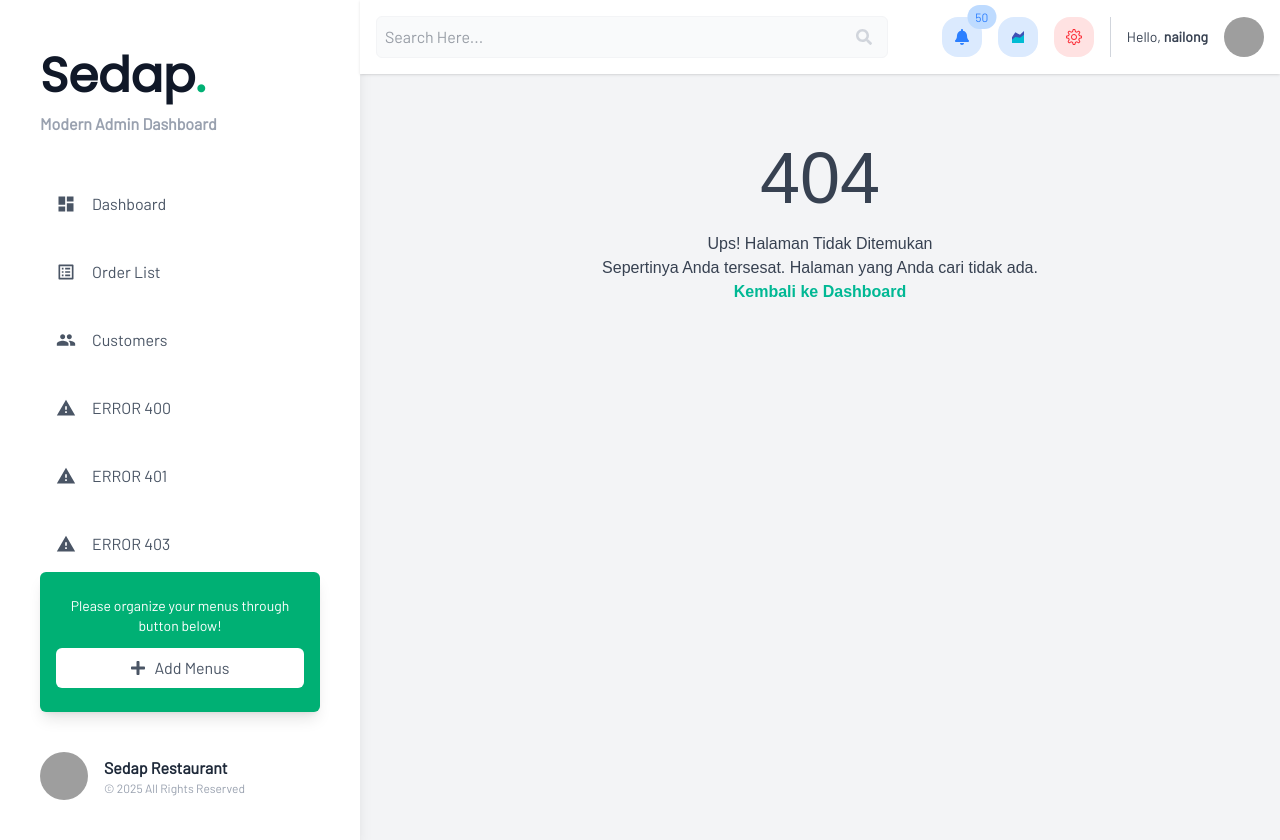
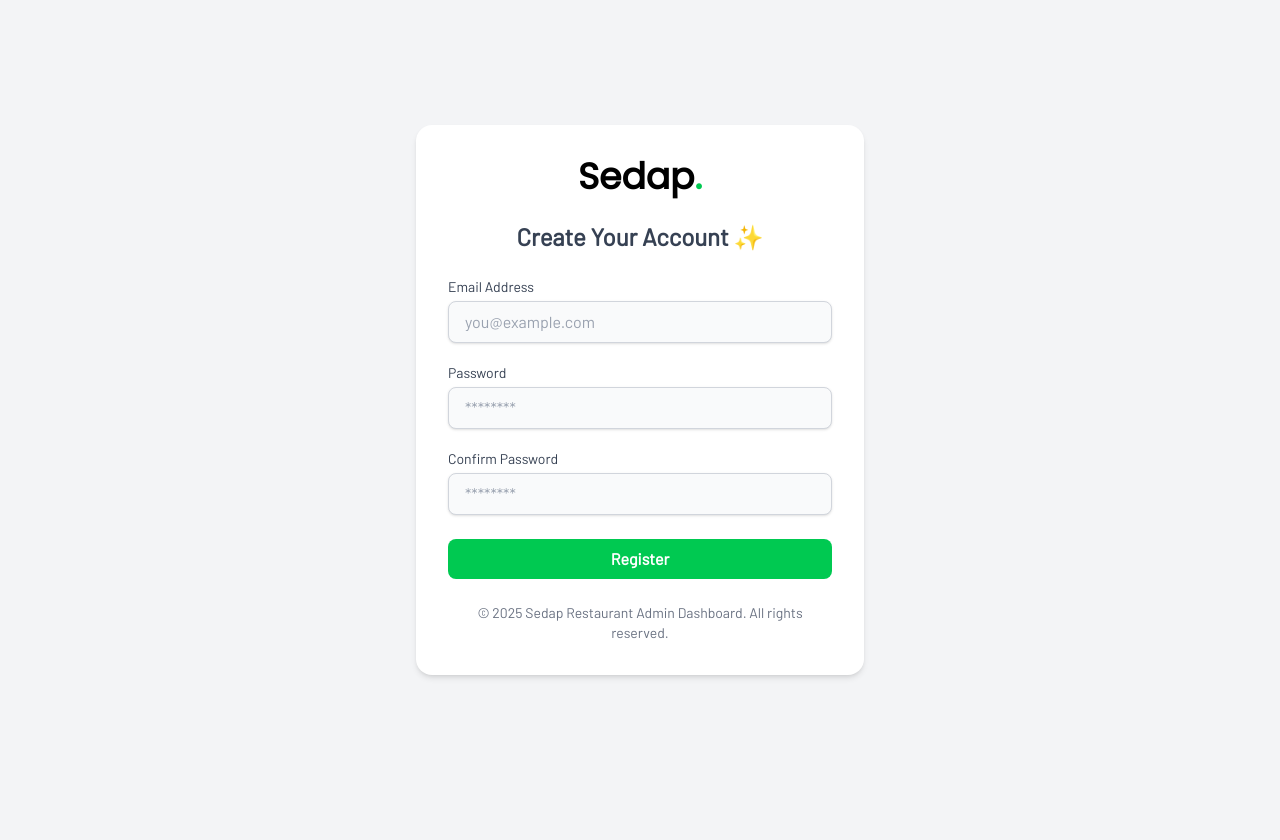
Before and after one commit to nailahpcr/prak-react-sic, a React (Vite) app: page /register in a window 1280 px wide. After the commit the page ends 800 px from the top, so only its background shows below. Built offline with nearby package versions, Linux system fonts and the light colour scheme; grey boxes are pictures that could not be loaded.

Commit message:
pertemuan 7

```diff
--- a/package.json
+++ b/package.json
@@ -11,6 +11,7 @@
   },
   "dependencies": {
     "@tailwindcss/vite": "^4.2.2",
+    "axios": "^1.15.2",
     "react": "^19.2.0",
     "react-dom": "^19.2.0",
     "react-icons": "^5.6.0",
--- a/src/App.jsx
+++ b/src/App.jsx
@@ -1,32 +1,33 @@
-import { useState } from "react";
-import Dashboard from "./pages/Dashboard";
-import Header from "./layouts/Header";
+import React, { useState, Suspense, lazy } from "react";
 import { Route, Routes } from "react-router-dom";
-import Orders from "./pages/Orders";
-import Customers from "./pages/Customers";
-import Sidebar from "./layouts/Sidebar";
+import Loading from "./components/Loading";
+import { ordersData } from "./data/dummyData";
+//Import Layout secara langsung
+import MainLayouts from "./layouts/MainLayouts";
+import AuthLayout from "./layouts/AuthLayout";
 import NotFound from "./pages/NotFound";
 import ErrorPage from "./pages/ErrorPage";
-import { ordersData } from "./data/dummyData";
+// Lazy Loading Halaman
+const Dashboard = lazy(() => import("./pages/Dashboard"));
+const Orders = lazy(() => import("./pages/Orders"));
+const Customers = lazy(() => import("./pages/Customers"));
+const Login = lazy(() => import("./pages/auth/login"));
+const Register = lazy(() => import("./pages/auth/register"));
+const Forgot = lazy(() => import("./pages/auth/forgot"));
 
 function App() {
   const [count, setCount] = useState(0);
 
   return (
-    <>
-      <div className="flex min-h-screen bg-gray-100">
-        {/* Sidebar di sisi kiri */}
-        <Sidebar />
-
-        {/* Konten utama di sisi kanan */}
-        <div className="flex-1 flex flex-col">
-          <Header />
-          <main className="flex-1 overflow-y-auto">
+    <Suspense fallback={<Loading />}>
       <Routes>
+        <Route element={<MainLayouts />}>
           <Route path="/" element={<Dashboard />} />
           <Route path="/orders" element={<Orders />} />
           <Route path="/customers" element={<Customers />} />
           <Route path="*" element={<NotFound />} />
+        </Route>
+
         <Route path="/error-400" element={
           <ErrorPage
             code="400"
@@ -43,7 +44,6 @@
             image="http://googleusercontent.com/image_collection/image_retrieval/11323800249622538842_2"
           />
         } />
-
         <Route path="/error-403" element={
           <ErrorPage
             code="403"
@@ -52,11 +52,15 @@
             image="https://illustrations.popsy.co/amber/shaking-hands.svg"
           />
         } />
+
+        <Route element={<AuthLayout />}>
+          <Route path="/login" element={<Login />} />
+          <Route path="/register" element={<Register />} />
+          <Route path="/forgot" element={<Forgot />} />
+        </Route>
       </Routes>
-          </main>
-        </div>
-      </div>
-    </>
+    </Suspense>
+
   );
 }
 
--- /dev/null
+++ b/src/components/Loading.jsx
@@ -0,0 +1,8 @@
+export default function Loading() {
+    return (
+        <div className=" flex flex-col justify-center items-center min-h-screen bg-white">
+            <div className="w-12 h-12 border-4 border-green-500 border-t-transparent rounded-full animate-spin mb-4"></div>
+            <p className="text-green-600 text-lg">Loading...</p>
+        </div>
+    );
+}
--- /dev/null
+++ b/src/layouts/AuthLayout.jsx
@@ -0,0 +1,23 @@
+import { Outlet } from "react-router-dom";
+
+export default function AuthLayout() {
+    return (
+        <div className="min-h-screen flex items-center justify-center bg-gray-100">
+            <div className="bg-white p-8 rounded-2xl shadow-md w-full max-w-md">
+                <div className="flex items-center justify-center mb-6">
+                    <h1 className="text-4xl font-poppins font-extrabold text-gray-800">
+                        <span className="text-black">Sedap</span>
+                        <span className="text-green-500">.</span>
+                    </h1>
+                </div>
+
+                <Outlet/>
+
+                <p className="text-center text-sm text-gray-500 mt-6">
+                    © 2025 Sedap Restaurant Admin Dashboard. All rights
+                    reserved.
+                </p>
+            </div>
+        </div>
+    )
+}
--- /dev/null
+++ b/src/layouts/MainLayouts.jsx
@@ -0,0 +1,20 @@
+import React from 'react';
+import { Outlet } from 'react-router-dom';
+import Sidebar from '../components/Sidebar';
+import Header from '../components/Header';
+
+export default function MainLayouts() {
+  return (
+    <div className="bg-gray-100 min-h-screen flex">
+      <Sidebar />
+
+      <div className="flex-1 p-4">
+        <Header />
+
+        <div className="mt-4">
+          <Outlet />
+        </div>
+      </div>
+    </div>
+  );
+}
--- a/src/pages/Customers.jsx
+++ b/src/pages/Customers.jsx
@@ -1,6 +1,5 @@
 import React, { useState } from 'react'; // Tambahkan useState
 import { FaShoppingCart, FaTruck, FaBan, FaDollarSign } from "react-icons/fa";
-import Header from "../layouts/Header";
 import { customersData } from "../data/dummyData";
 import PageHeader from "../pertemuan-5/PageHeader";
 
--- a/src/pages/Orders.jsx
+++ b/src/pages/Orders.jsx
@@ -1,6 +1,5 @@
 import React, { useState } from 'react'; // Tambahkan useState
 import { FaShoppingCart, FaTruck, FaBan, FaDollarSign } from "react-icons/fa";
-import Header from "../layouts/Header";
 import { ordersData } from "../data/dummyData";
 import PageHeader from "../pertemuan-5/PageHeader";
 
--- /dev/null
+++ b/src/pages/auth/Forgot.jsx
@@ -0,0 +1,39 @@
+export default function Forgot() {
+    return (
+        <div>
+            <h2 className="text-2xl font-semibold text-gray-700 mb-2 text-center">
+                Forgot Your Password?
+            </h2>
+
+            <p className="text-sm text-gray-500 mb-6 text-center">
+                Enter your email address and we'll send you a link to reset your
+                password.
+            </p>
+
+            <form>
+                <div className="mb-5">
+                    <label
+                        htmlFor="email"
+                        className="block text-sm font-medium text-gray-700 mb-1"
+                    >
+                        Email Address
+                    </label>
+                    <input
+                        type="email"
+                        id="email"
+                        className="w-full px-4 py-2 bg-gray-50 border border-gray-300 rounded-lg shadow-sm
+                            placeholder-gray-400"
+                        placeholder="you@example.com"
+                    />
+                </div>
+                <button
+                    type="submit"
+                    className="w-full bg-green-500 hover:bg-green-600 text-white font-semibold py-2 px-4
+                        rounded-lg transition duration-300"
+                >
+                    Send Reset Link
+                </button>
+            </form>
+        </div>
+    )
+}
--- /dev/null
+++ b/src/pages/auth/Login.jsx
@@ -0,0 +1,117 @@
+import React, { useState } from "react";
+import { useNavigate } from "react-router-dom";
+import axios from "axios"; // Import axios yang sudah kamu install tadi
+import { BsFillExclamationDiamondFill } from "react-icons/bs"; // Import Icon
+import { ImSpinner2 } from "react-icons/im"; // Import Icon
+
+export default function Login() {
+    /* navigate, state & handleChange*/
+    const navigate = useNavigate()
+    const [loading, setLoading] = useState(false)
+    const [error, setError] = useState("")
+    const [dataForm, setDataForm] = useState({
+        email: "",
+        password: "",
+    })
+
+    const handleChange = (evt) => {
+        const { name, value } = evt.target
+        setDataForm({
+            ...dataForm,
+            [name]: value,
+        })
+    }
+
+    /* process form */
+    const handleSubmit = async (e) => {
+        e.preventDefault()
+
+        setLoading(true)
+        setError(false)
+
+        axios
+            .post("https://dummyjson.com/user/login", {
+                username: dataForm.email,
+                password: dataForm.password,
+            })
+            .then((response) => {
+                // Jika status bukan 200, tampilkan pesan error
+                if (response.status !== 200) {
+                    setError(response.data.message);
+                    return;
+                }
+
+                // Redirect ke dashboard jika login sukses
+                navigate("/");
+            })
+            .catch((err) => {
+                if (err.response) {
+                    setError(err.response.data.message || "An error occurred");
+                } else {
+                    setError(err.message || "An unknown error occurred");
+                }
+            })
+            .finally(() => {
+                setLoading(false);
+            });
+
+    }
+
+    /* error & loading status */
+		const errorInfo = error ? (
+		    <div className="bg-red-200 mb-5 p-5 text-sm font-light text-gray-600 rounded flex items-center">
+		        <BsFillExclamationDiamondFill className="text-red-600 me-2 text-lg" />
+		        {error}
+		    </div>
+		) : null
+
+		const loadingInfo = loading ? (
+		    <div className="bg-gray-200 mb-5 p-5 text-sm rounded flex items-center">
+		        <ImSpinner2 className="me-2 animate-spin" />
+		        Mohon Tunggu...
+		    </div>
+		) : null
+
+
+    return (
+        <div>
+            <h2 className="text-2xl font-semibold text-gray-700 mb-6 text-center">
+                Welcome Back 👋
+            </h2>
+
+            <form>
+                <div className="mb-5">
+                    <label className="block text-sm font-medium text-gray-700 mb-1">
+                        Email Address
+                    </label>
+                    <input
+                        type="text"
+                        id="email"
+                        className="w-full px-4 py-2 bg-gray-50 border border-gray-300 rounded-lg shadow-sm
+                            placeholder-gray-400"
+                        placeholder="you@example.com"
+                    />
+                </div>
+                <div className="mb-6">
+                    <label className="block text-sm font-medium text-gray-700 mb-1">
+                        Password
+                    </label>
+                    <input
+                        type="password"
+                        id="password"
+                        className="w-full px-4 py-2 bg-gray-50 border border-gray-300 rounded-lg shadow-sm
+                            placeholder-gray-400"
+                        placeholder="********"
+                    />
+                </div>
+                <button
+                    type="submit"
+                    className="w-full bg-green-500 hover:bg-green-600 text-white font-semibold py-2 px-4
+                        rounded-lg transition duration-300"
+                >
+                    Login
+                </button>
+            </form>
+        </div>
+    )
+}
--- /dev/null
+++ b/src/pages/auth/Register.jsx
@@ -0,0 +1,67 @@
+export default function Register() {
+    return (
+        <div>
+            <h2 className="text-2xl font-semibold text-gray-700 mb-6 text-center">
+                Create Your Account ✨
+            </h2>
+
+            <form>
+                <div className="mb-5">
+                    <label
+                        htmlFor="email"
+                        className="block text-sm font-medium text-gray-700 mb-1"
+                    >
+                        Email Address
+                    </label>
+                    <input
+                        type="email"
+                        id="email"
+                        className="w-full px-4 py-2 bg-gray-50 border border-gray-300 rounded-lg shadow-sm
+                            placeholder-gray-400"
+                        placeholder="you@example.com"
+                    />
+                </div>
+
+                <div className="mb-5">
+                    <label
+                        htmlFor="password"
+                        className="block text-sm font-medium text-gray-700 mb-1"
+                    >
+                        Password
+                    </label>
+                    <input
+                        type="password"
+                        id="password"
+                        className="w-full px-4 py-2 bg-gray-50 border border-gray-300 rounded-lg shadow-sm
+                            placeholder-gray-400"
+                        placeholder="********"
+                    />
+                </div>
+
+                <div className="mb-6">
+                    <label
+                        htmlFor="confirmPassword"
+                        className="block text-sm font-medium text-gray-700 mb-1"
+                    >
+                        Confirm Password
+                    </label>
+                    <input
+                        type="password"
+                        id="confirmPassword"
+                        className="w-full px-4 py-2 bg-gray-50 border border-gray-300 rounded-lg shadow-sm
+                            placeholder-gray-400"
+                        placeholder="********"
+                    />
+                </div>
+
+                <button
+                    type="submit"
+                    className="w-full bg-green-500 hover:bg-green-600 text-white font-semibold py-2 px-4
+                        rounded-lg transition duration-300"
+                >
+                    Register
+                </button>
+            </form>
+        </div>
+    )
+}
```
Also changed, not shown: src/components/Header.jsx (renamed from src/layouts/Header.jsx), src/components/Sidebar.jsx (renamed from src/layouts/Sidebar.jsx), 1 other file (tests, documents, lock files or other folders). Lines whose indentation alone changed are shown as unchanged.
